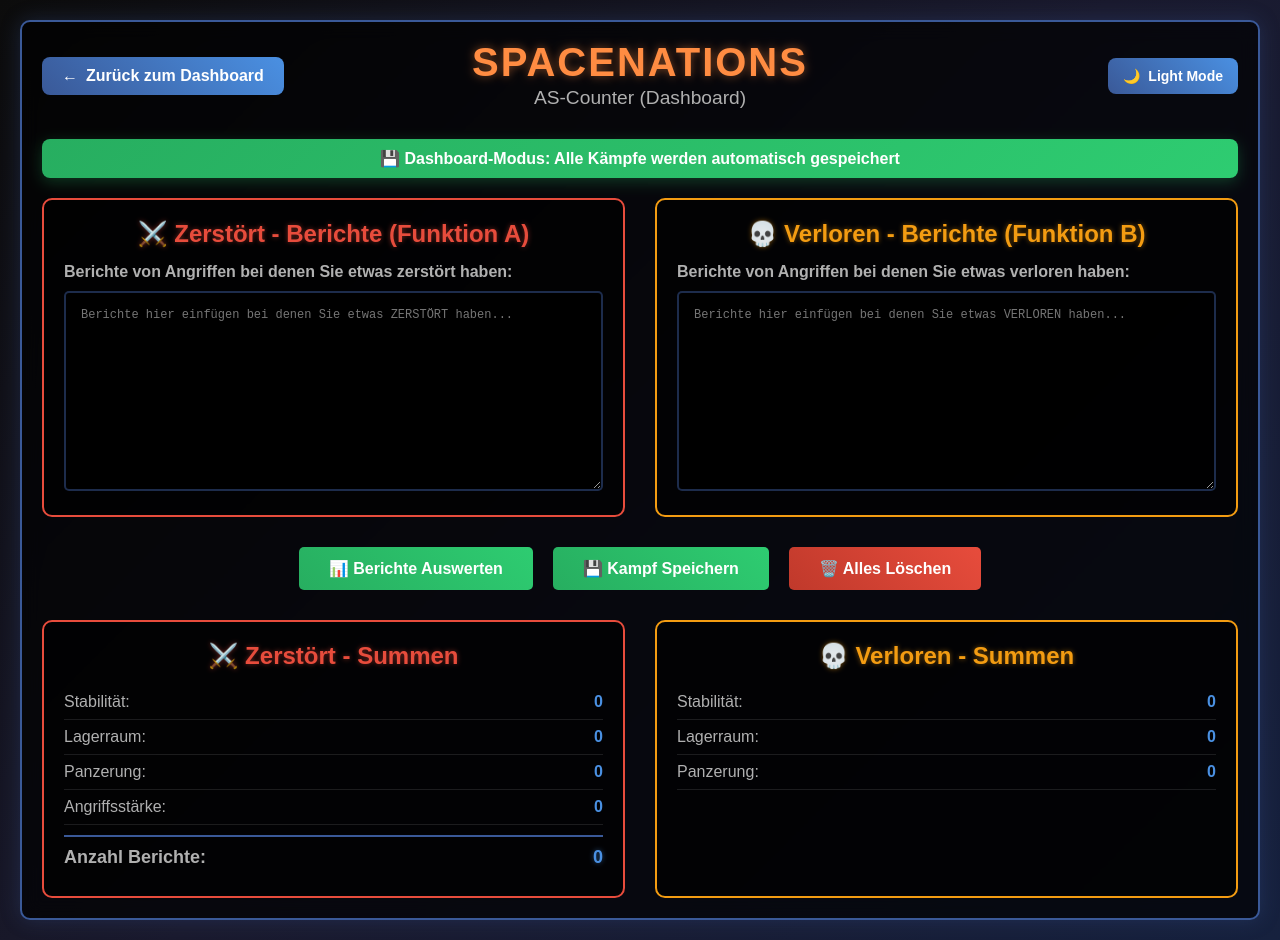
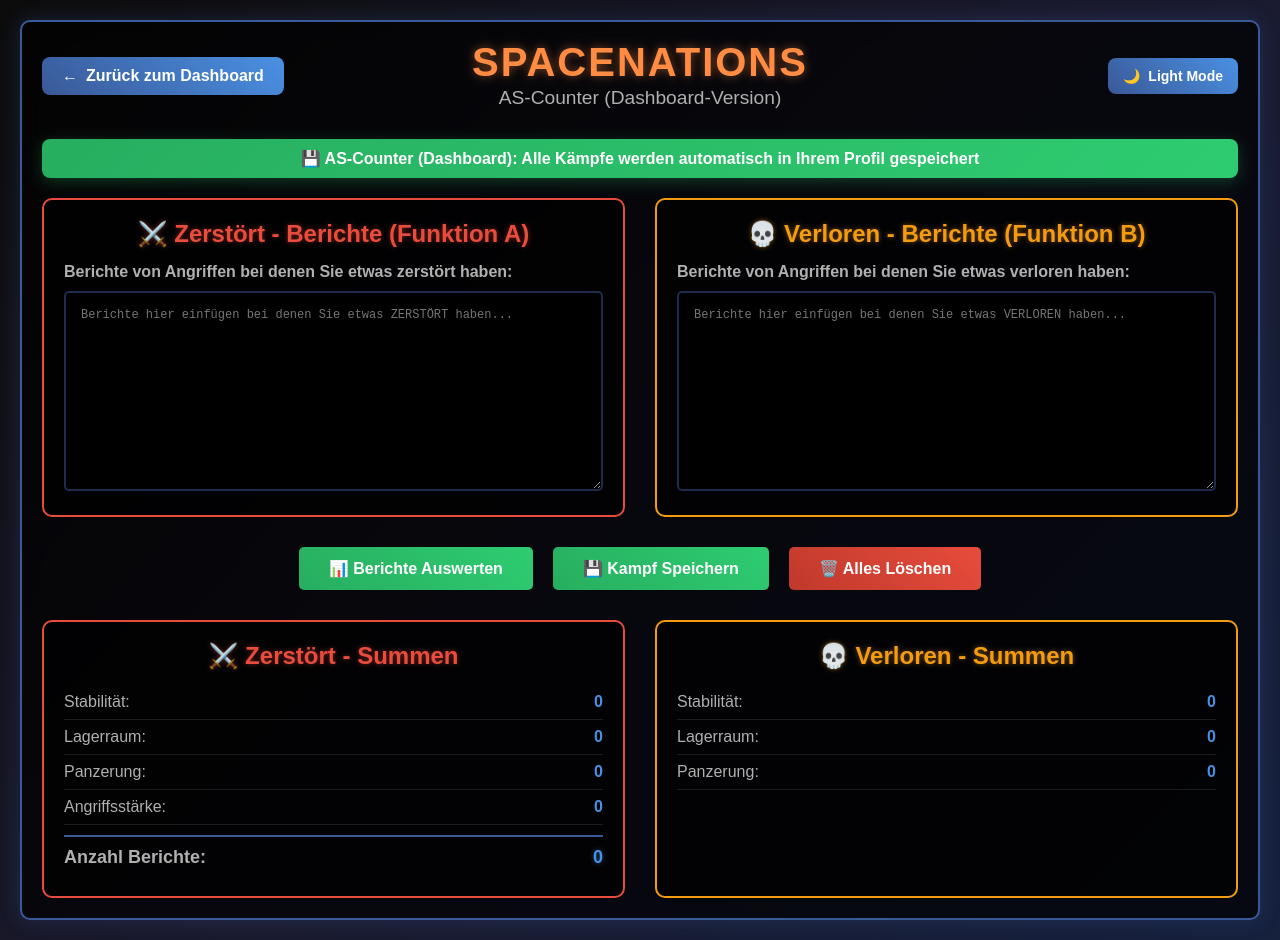
Before and after one commit to Trend4Media/Spacenations-Tools, a plain HTML site: page dashboard-calculator.html in a window 1280 px wide. Drawn offline with Linux system fonts and the light colour scheme.

Commit message:
Update dashboard-calculator.html

```diff
--- a/dashboard-calculator.html
+++ b/dashboard-calculator.html
@@ -407,12 +407,12 @@
                 <span id="theme-text">Light Mode</span>
             </button>
             <h1 class="spacenations">SPACENATIONS</h1>
-            <div class="subtitle">AS-Counter (Dashboard)</div>
+            <div class="subtitle">AS-Counter (Dashboard-Version)</div>
         </div>
 
         <!-- Dashboard Status -->
         <div class="dashboard-status" id="dashboard-status">
-            💾 Dashboard-Modus: Alle Kämpfe werden automatisch gespeichert
+            💾 AS-Counter (Dashboard): Alle Kämpfe werden automatisch in Ihrem Profil gespeichert
         </div>
 
         <div class="input-sections">
```
